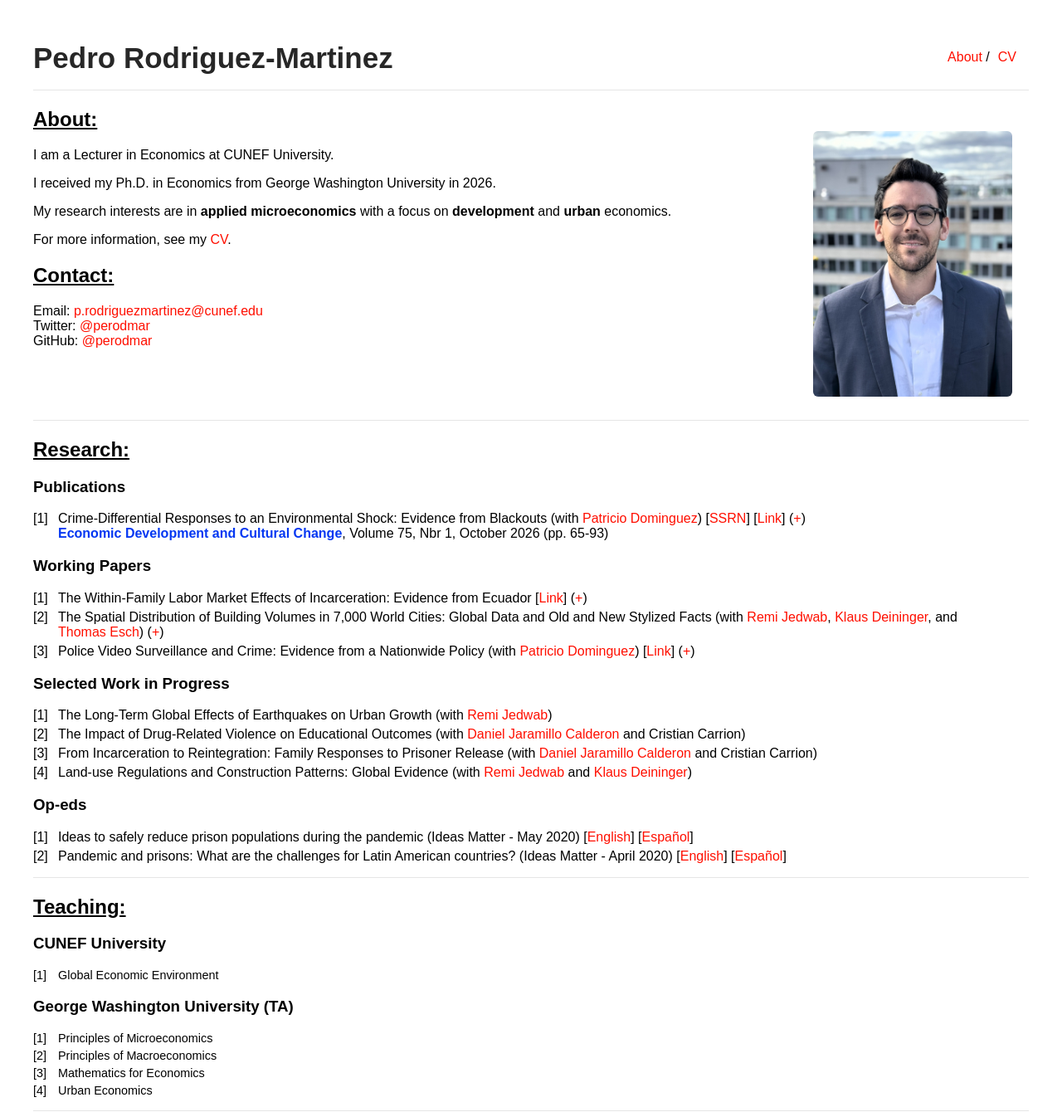
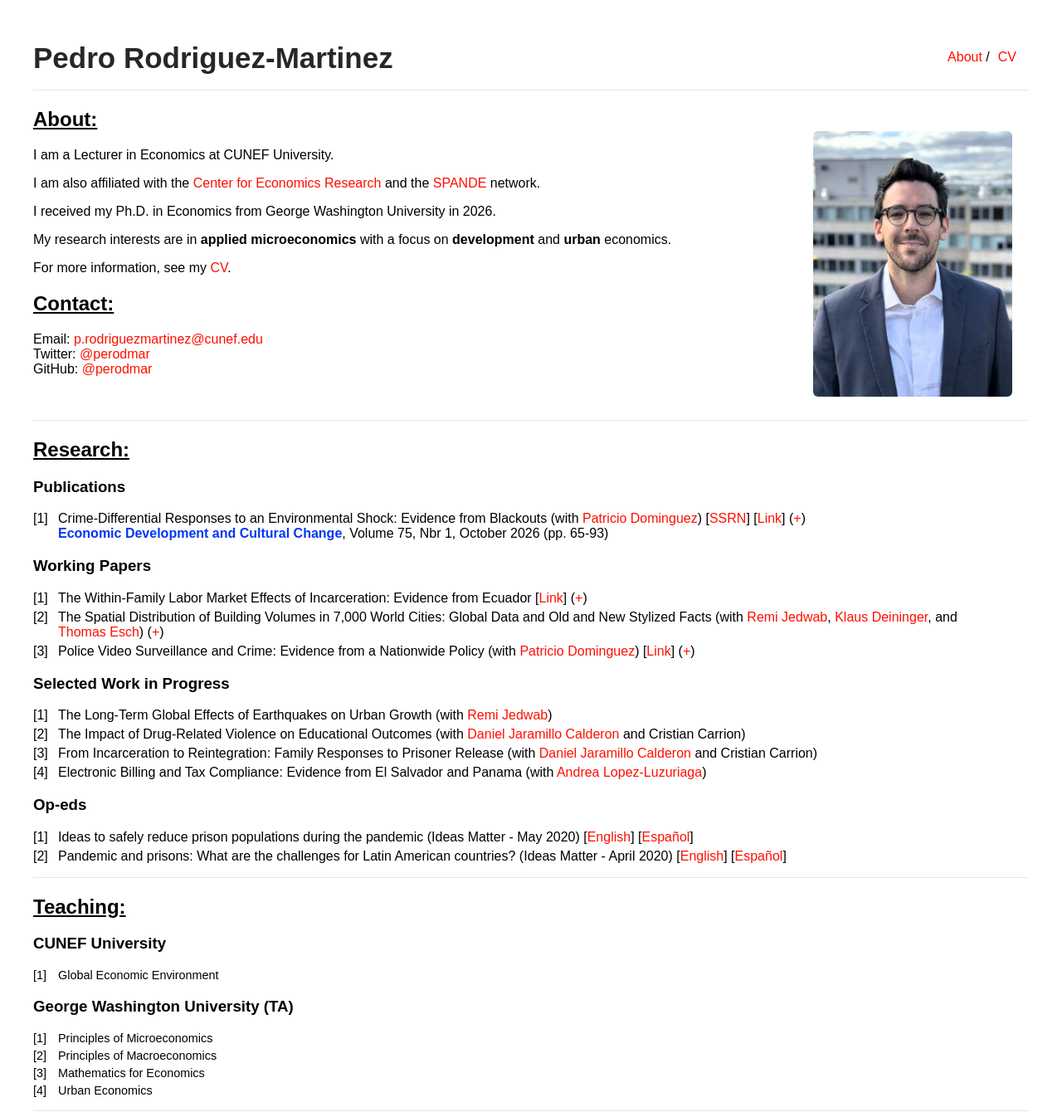
Before and after one commit to perodmar/perodmar.github.io, a Jekyll site: the page built from index.md, in a window 1280 px wide. Shown: the whole page at 83% size. Built offline with Jekyll 4.4.1, drawn with Linux system fonts in a browser that asks for light colours; some web fonts are replaced.

Commit message:
Update index.md

```diff
--- a/index.md
+++ b/index.md
@@ -25,6 +25,8 @@ details[open] .toggle-indicator::after {
 <img class="profile-picture" src="files/headshot.jpg">
 
 I am a Lecturer in Economics at CUNEF University.
+
+I am also affiliated with the <a href="https://cer.columbian.gwu.edu/">Center for Economics Research</a> and the <a href="https://spande.net/#news">SPANDE</a> network.
 
 I received my Ph.D. in Economics from George Washington University in 2026.
 
@@ -130,7 +132,7 @@ For more information, see my [CV](files/RodriguezPedro_CV.pdf).
     <li>The Long-Term Global Effects of Earthquakes on Urban Growth (with <a href="https://www.remijedwab.com/">Remi Jedwab</a>)</li>
      <li>The Impact of Drug-Related Violence on Educational Outcomes (with <a href="https://djaramilloc.github.io/">Daniel Jaramillo Calderon</a> and Cristian Carrion)</li>
      <li>From Incarceration to Reintegration: Family Responses to Prisoner Release (with <a href="https://djaramilloc.github.io/">Daniel Jaramillo Calderon</a> and Cristian Carrion)</li>
-    <li>Land-use Regulations and Construction Patterns: Global Evidence (with <a href="https://www.remijedwab.com/">Remi Jedwab</a> and <a href="https://www.worldbank.org/en/about/people/k/klaus-deininger">Klaus Deininger</a>)</li>
+    <li>Electronic Billing and Tax Compliance: Evidence from El Salvador and Panama (with <a href="https://aflopezluzuriaga.github.io/website/">Andrea Lopez-Luzuriaga</a>)</li>
 </ol>
 
 ### Op-eds
```
